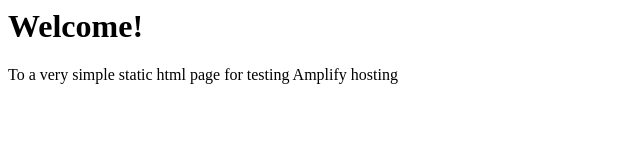
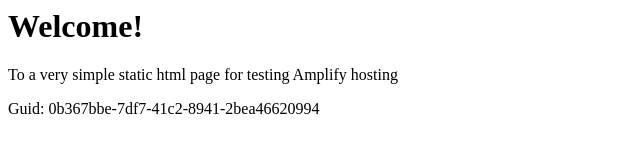
Before and after one commit to aws-aemilia-yul/Github-PR-Commit-Integration-Test-DoNotTouch-v1-preprod-ca-central-1, a website: page src/index.html in a window 1280 px wide. Shown: the whole page, without its empty margins (0-640 px from the left). Drawn offline with Linux system fonts and the light colour scheme.

Commit message:
commit from integ tests

```diff
--- a/src/index.html
+++ b/src/index.html
@@ -1,3 +1,5 @@
+
+
 <html lang="en">
 
 <head>
@@ -10,6 +12,6 @@
 <body>
     <h1>Welcome!</h1>
     <p>To a very simple static html page for testing Amplify hosting</p>
-</body>
+    <p>Guid: 0b367bbe-7df7-41c2-8941-2bea46620994</p></body>
 
 </html>
```
